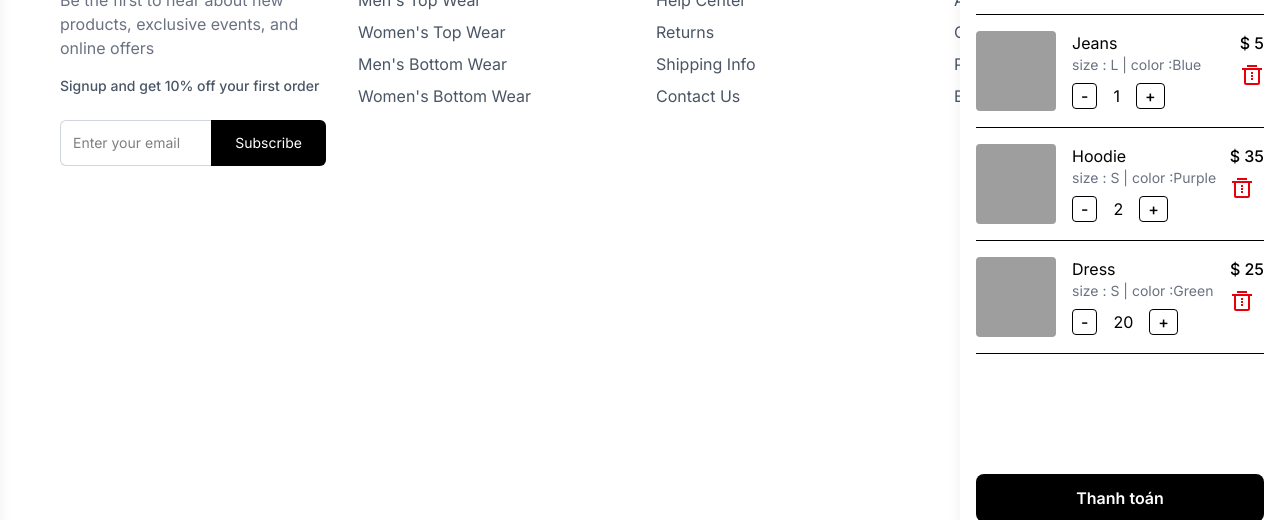
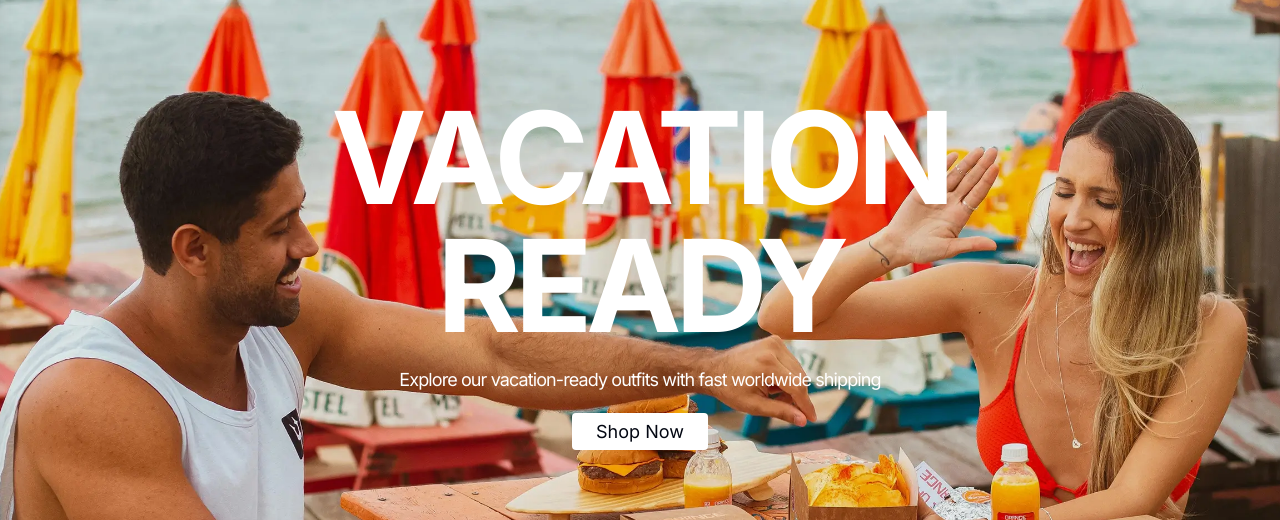
Before and after one commit to Huywb/ShopMate, a React (Vite) app in the folder frontend/: page / in a window 1280 px wide. Shown: the part 214-734 px from the top of the page. Built offline with nearby package versions, Linux system fonts and the light colour scheme; grey boxes are pictures that could not be loaded.

Commit message:
Hero components

```diff
--- a/frontend/src/components/Common/Navbar.tsx
+++ b/frontend/src/components/Common/Navbar.tsx
@@ -8,7 +8,7 @@
 import { IoMdClose } from 'react-icons/io'
 
 const Navbar = () => {
-    const [drawerOpen,setDrawerOpen] = useState(true)
+    const [drawerOpen,setDrawerOpen] = useState(false)
     const [navDrawerOpen,setNavDrawerOpen] = useState(false)
 
     const togggleNavDrawer = ()=>{
--- a/frontend/src/components/Layout/CartDrawer.tsx
+++ b/frontend/src/components/Layout/CartDrawer.tsx
@@ -1,4 +1,3 @@
-import React, { useState } from 'react'
 import { IoMdClose } from 'react-icons/io'
 import CartContent from '../Cart/CartContent';
 
--- /dev/null
+++ b/frontend/src/components/Layout/Hero.tsx
@@ -0,0 +1,29 @@
+import { Link } from 'react-router-dom'
+import heroImg from '../../assets/rabbit-hero.webp'
+
+const Hero = () => {
+  return (
+    <div className='relative'>
+        <img src={heroImg} alt="Rabbit" className='w-full h-[480px] md:h-[600px] lg:h-[750px] object-cover' />
+
+        <div className='absolute inset-0 bg-black/5 flex items-center justify-center'>
+            <div className='text-center text-white p-6'>
+                <h1 className='text-4xl md:text-9xl font-bold tracking-tighter uppercase mb-4'>
+                    Vacation <br/> Ready
+                </h1>
+
+                <p className='text-sm tracking-tighter md:text-lg mb-6'>
+                    Explore our vacation-ready outfits with fast worldwide shipping
+                </p>
+
+                <Link to='#' className='bg-white text-gray-950 px-6 py-2 rounded-sm text-lg' >
+                    Shop Now
+                </Link>
+            </div>
+        </div>
+
+    </div>
+  )
+}
+
+export default Hero
```
